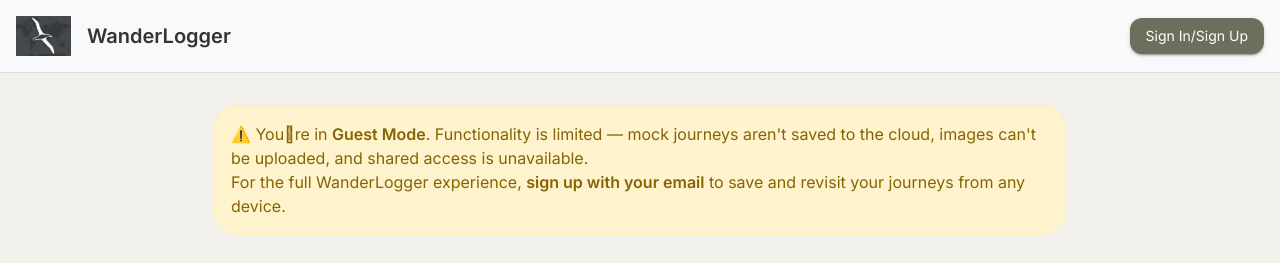
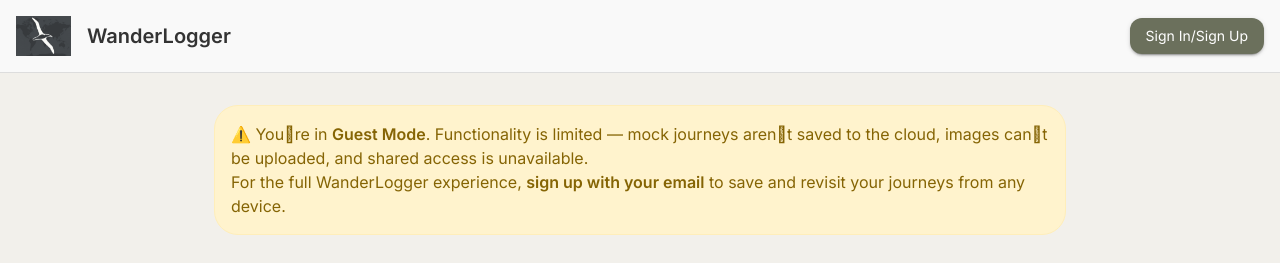
Before and after one commit to jiffylesica/WanderLogger, a Next.js app: page /guest in a window 1280 px wide. Shown: the top 263 px of the page. Built offline with nearby package versions, Linux system fonts and the light colour scheme; no server answers.

Commit message:
fix apost

```diff
--- a/src/pages/guest/index.js
+++ b/src/pages/guest/index.js
@@ -44,7 +44,7 @@
   }}
 >
   <Typography variant="body1" sx={{ color: '#856404' }}>
-    ⚠️ You&#29;re in <strong>Guest Mode</strong>. Functionality is limited — mock journeys aren't saved to the cloud, images can't be uploaded, and shared access is unavailable.
+    ⚠️ You&#29;re in <strong>Guest Mode</strong>. Functionality is limited — mock journeys aren&#29;t saved to the cloud, images can&#29;t be uploaded, and shared access is unavailable.
     <br />
     For the full WanderLogger experience, <strong>sign up with your email</strong> to save and revisit your journeys from any device.
   </Typography>
```
